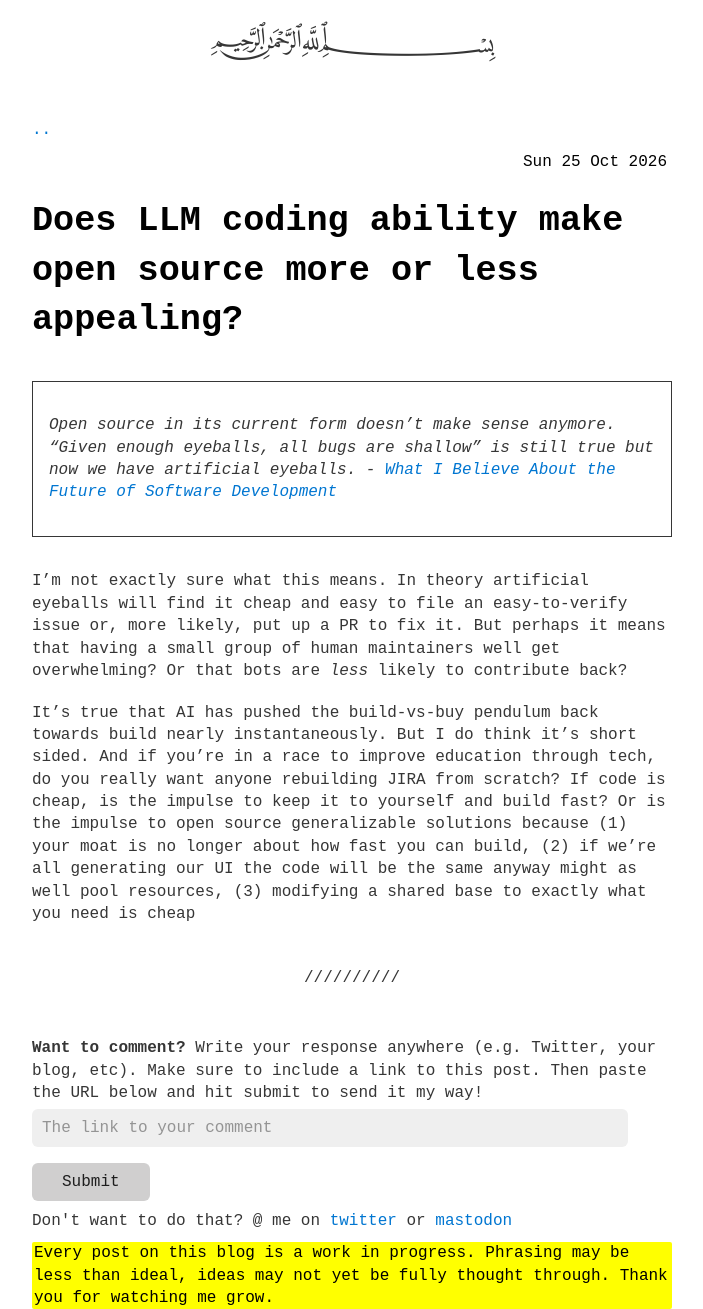
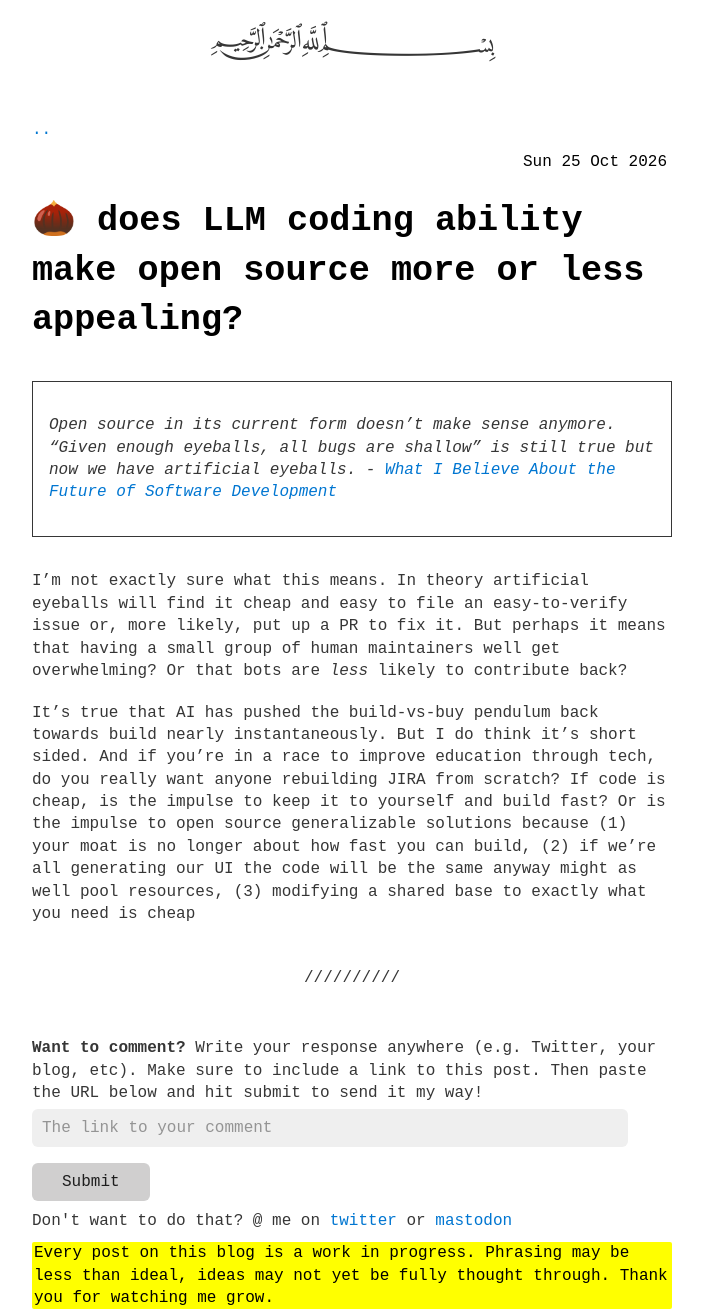
Before and after one commit to person-al/person-al.github.io, a Jekyll site: the page built from _posts/2026-10-25-does-llm-coding-ability-make-open-source-more-or-less.md, in a window 1280 px wide. Shown: the whole page, without its empty margins (288-991 px from the left). Built offline with Jekyll 4.4.1, drawn with Linux system fonts in a browser that asks for light colours; some of the changed lines change nothing that is shown.

Commit message:
Update blog

```diff
--- a/_posts/2026-10-25-does-llm-coding-ability-make-open-source-more-or-less.md
+++ b/_posts/2026-10-25-does-llm-coding-ability-make-open-source-more-or-less.md
@@ -1,8 +1,9 @@
 ---
 layout: post
-title: "Does LLM coding ability make open source more or less appealing?"
+title: "🌰 does LLM coding ability make open source more or less appealing?"
 date: 2026-10-25
 categories: ["🌰"]
+redirect_from: ["/🌰/2026/10/25/does-llm-coding-ability-make-open-source-more-or-less.html"]
 ---
 
 > Open source in its current form doesn’t make sense anymore. “Given enough eyeballs, all bugs are shallow” is still true but now we have artificial eyeballs. - [What I Believe About the Future of Software Development](https://thorstenball.com/blog/2026/09/19/what-i-believe-about-the-future-of-software-development/)
```
